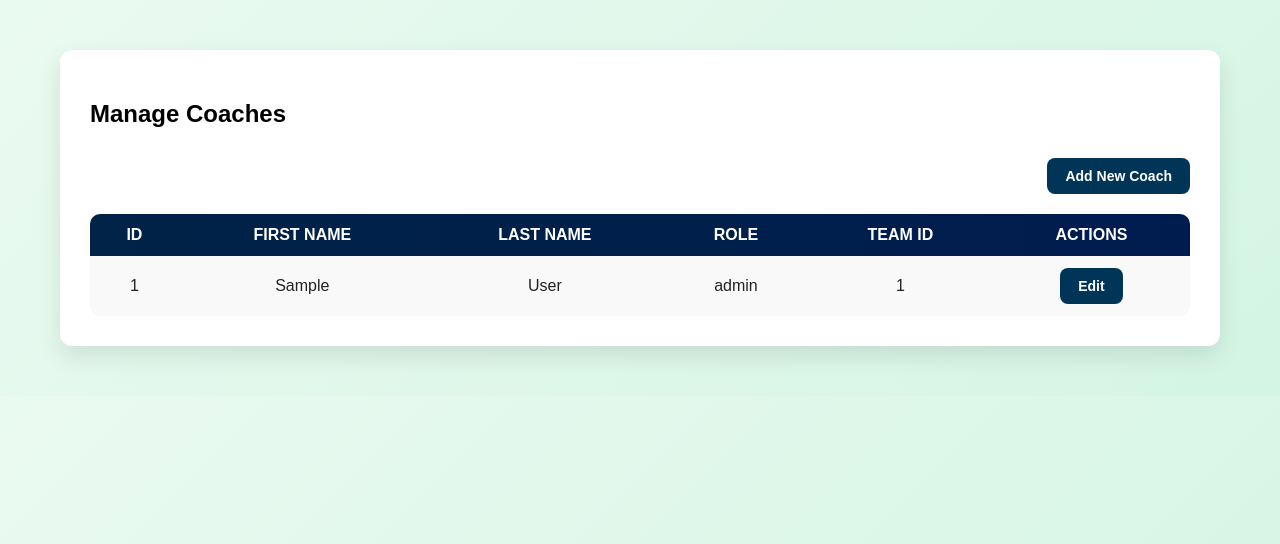
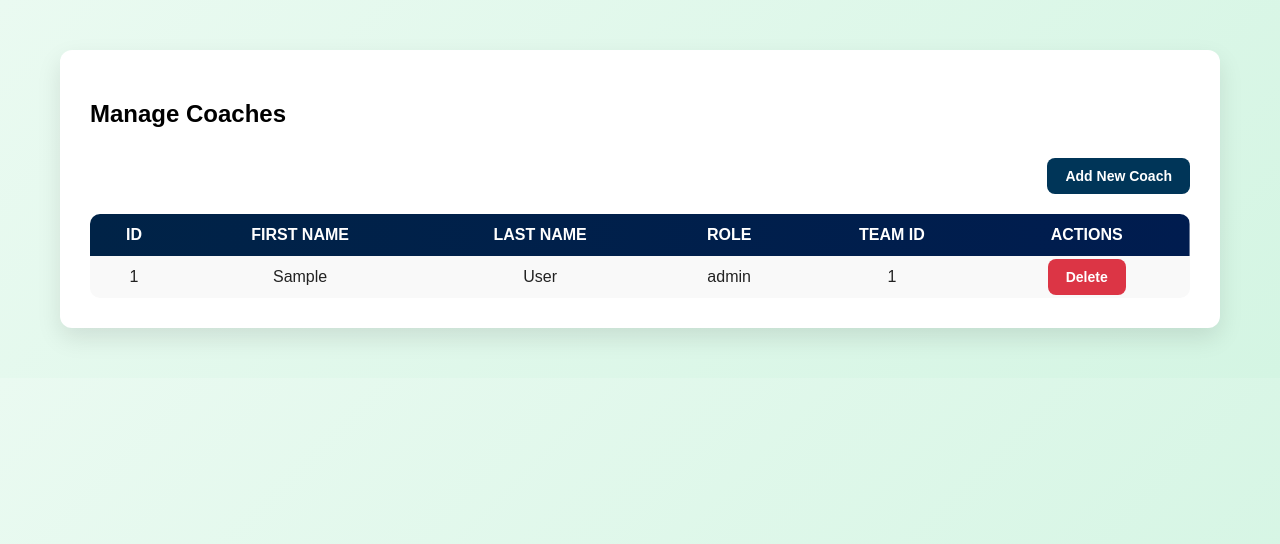
Before and after one commit to asalhanadapangoda/Cricket-League-Website, a PHP site: page /includes/coaches.php in a window 1280 px wide. Shown: the top 544 px of the page. Run offline with PHP 8.4, Linux system fonts and the light colour scheme; tables that the repository leaves empty or names only in its code hold one stand-in row (values such as "Sample post").

Commit message:
update fixtures and coaches

```diff
--- a/CSS_File/coachesStyle.css
+++ b/CSS_File/coachesStyle.css
@@ -84,16 +84,24 @@ button {
     background: #0062a3;
 }
 
-.btn-edit {
-    background: #003558;
+.btn-delete {
+    background: #dc3545;
     color: #fff;
+    padding: 10px 18px;
+    border: none;
+    border-radius: 8px;
+    cursor: pointer;
+    font-size: 14px;
+    font-weight: 600;
+    transition: all 0.3s ease;
+    text-decoration: none;
 }
 
-.btn-edit:hover {
-    background: #0062a3;
+.btn-delete:hover {
+    background: #a71d2a;
 }
 
-/* Modal Styles */
+/* Modal Styles for Adding Only */
 .modal {
     display: none;
     position: fixed;
@@ -122,7 +130,7 @@ button {
     text-align: center;
 }
 
-.modal input {
+.modal input, .modal select {
     width: 100%;
     padding: 10px;
     margin: 8px 0;
--- a/includes/coaches.php
+++ b/includes/coaches.php
@@ -43,7 +43,11 @@ include __DIR__ . '/db.php';
                         <td>{$row['role']}</td>
                         <td>{$row['team_id']}</td>
                         <td>
-                            <button class='btn-edit' onclick=\"openEditModal('{$row['coach_id']}', '{$row['first_name']}', '{$row['last_name']}', '{$row['role']}', '{$row['team_id']}')\">Edit</button>
+                            <a href='/Cricket-League-Website/includes/coachesDelete.php?id={$row['coach_id']}'
+                               class='btn-delete'
+                               onclick=\"return confirm('Are you sure you want to delete this coach?');\">
+                               Delete
+                            </a>
                         </td>
                     </tr>";
                     $counter++;
@@ -80,29 +84,7 @@ include __DIR__ . '/db.php';
     </div>
 </div>
 
-<!-- Edit Coach Modal -->
-<div id="editModal" class="modal">
-    <div class="modal-content">
-        <span class="close" onclick="closeEditModal()">&times;</span>
-        <h3>Edit Coach</h3>
-        <form action="includes/coachesUpdate.php" method="POST">
-            <input type="hidden" name="coach_id" id="edit_id">
-            <label>First Name</label>
-            <input type="text" name="first_name" id="edit_first_name" required>
-            <br><br>
-            <label>Last Name</label>
-            <input type="text" name="last_name" id="edit_last_name" required>
-            <br><br>
-            <label>Role</label>
-            <input type="text" name="role" id="edit_role" required>
-            <br><br>
-            <label>Team ID</label>
-            <input type="text" name="team_id" id="edit_team_id" required>
-            <br><br>
-            <button type="submit" class="btn-submit">Update Coach</button>
-        </form>
-    </div>
-</div>
+
 
 <script>
 function openAddModal() {
@@ -111,21 +93,11 @@ function openAddModal() {
 function closeAddModal() {
     document.getElementById('addModal').style.display = 'none';
 }
-function openEditModal(id, first, last, role, team) {
-    document.getElementById('edit_id').value = id;
-    document.getElementById('edit_first_name').value = first;
-    document.getElementById('edit_last_name').value = last;
-    document.getElementById('edit_role').value = role;
-    document.getElementById('edit_team_id').value = team;
-    document.getElementById('editModal').style.display = 'block';
-}
-function closeEditModal() {
-    document.getElementById('editModal').style.display = 'none';
-}
+
 
 window.onclick = function(event) {
     if (event.target == document.getElementById('addModal')) closeAddModal();
-    if (event.target == document.getElementById('editModal')) closeEditModal();
+
 }
 </script>
 
```
Also changed, not shown: CSS_File/fixturesStyle.css (+9 -9 lines), includes/coachesDelete.php (added, +19 -0 lines), includes/coachesUpdate.php (deleted, +0 -22 lines).
